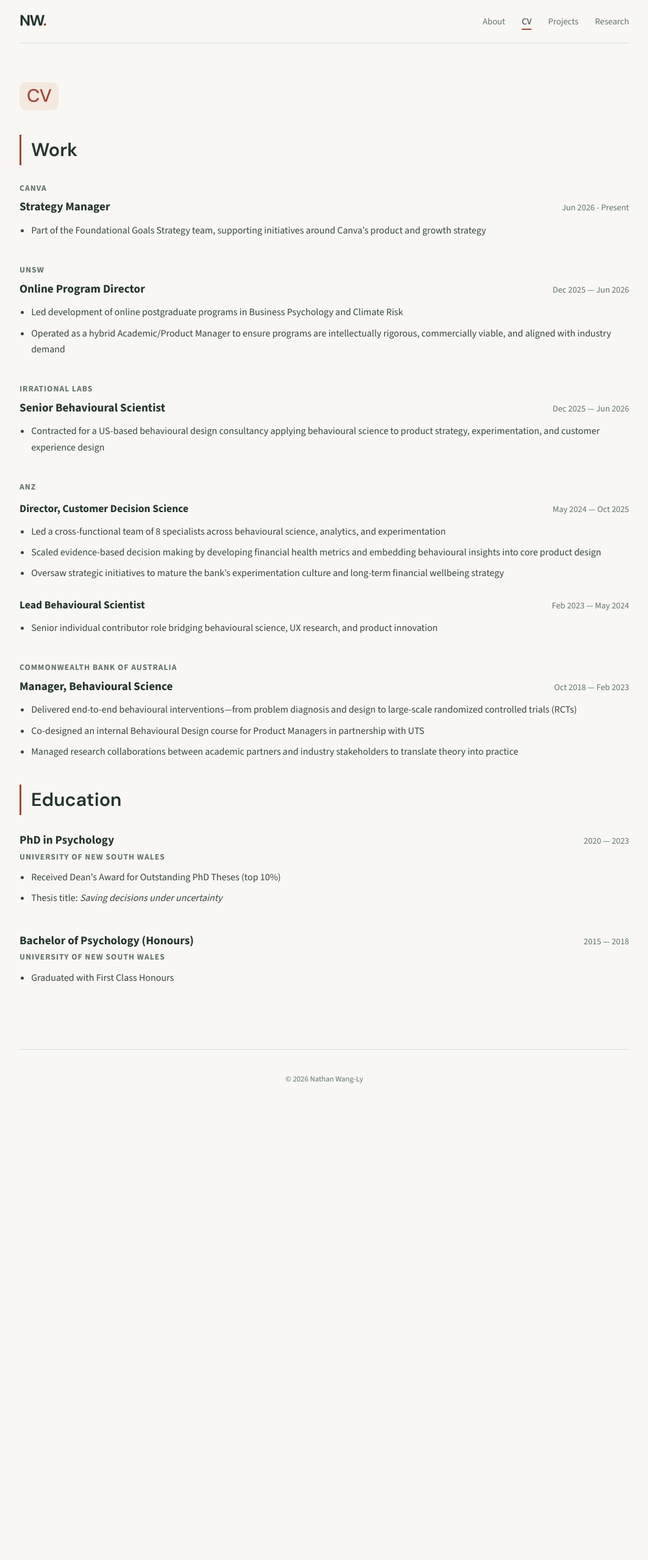
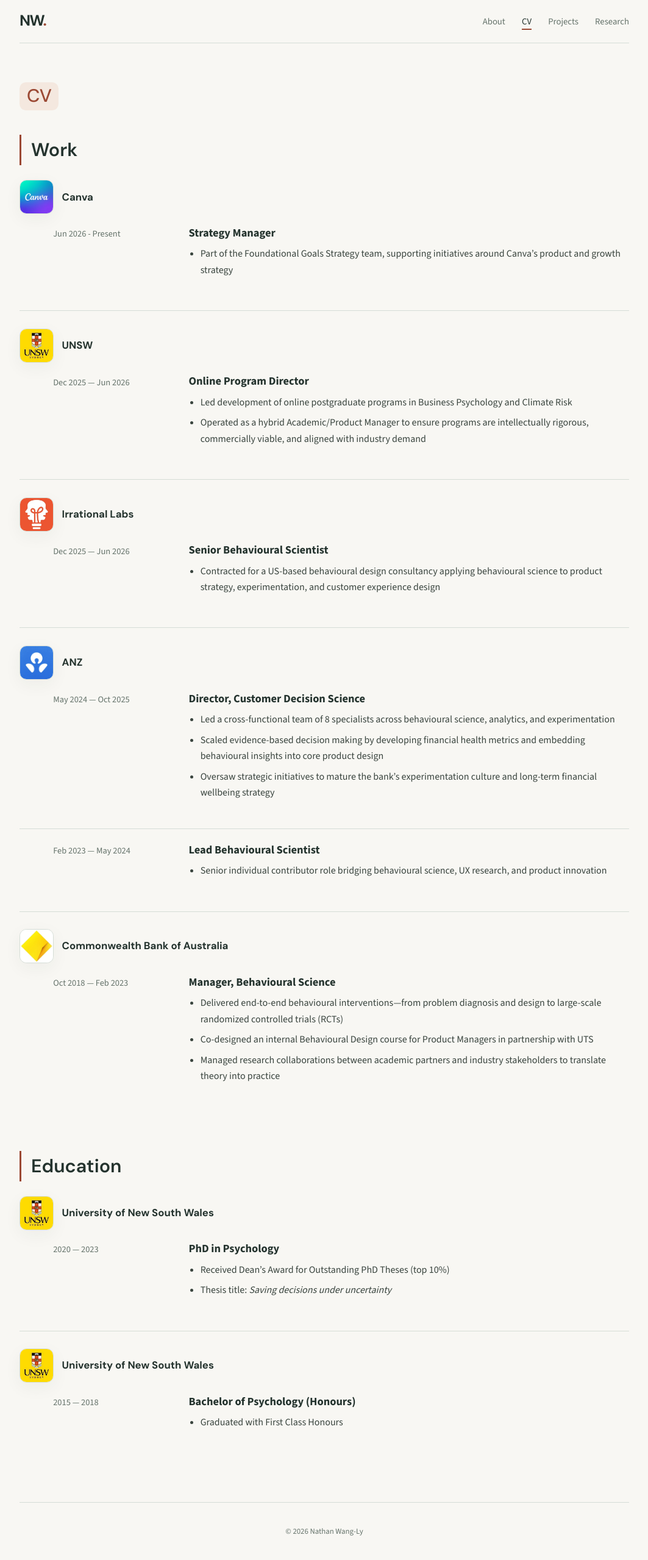
Before and after one commit to nathanwangly/nathanwangly.github.io, a Jekyll site: the page built from cv.md, in a window 1280 px wide. Shown: the whole page at 61% size, without its empty margins (108-1171 px from the left). Built offline with Jekyll 4.4.1, drawn with Linux system fonts in a browser that asks for light colours; before the commit the page ends 1817 px from its top, so only the background shows below that.

Commit message:
update CV style

```diff
--- a/assets/css/cv.css
+++ b/assets/css/cv.css
@@ -1,54 +1,129 @@
-.cv-item {
-  margin-bottom: 2.5rem;
-  width: 100%;
+.cv-section + .cv-section {
+  margin-top: 3.5rem;
 }
 
-/* The Organisation (Top Level) */
-.cv-org {
-  display: block;
-  font-size: 0.85rem;           /* Smaller than the title */
-  font-weight: 700;
-  text-transform: uppercase;    /* Distinguishes from sentence-case titles */
-  letter-spacing: 1px;          /* Adds a professional "brand" feel */
-  color: var(--color-muted);
-  margin-bottom: 4px;
+.cv-section > h2 {
+  margin-bottom: 1.5rem;
 }
 
-/* The Role Title & Years (Second Level) */
-.cv-header {
+.cv-item {
+  padding: 0 0 1.8rem;
+  margin: 0 0 1.8rem;
+  border-bottom: 1px solid var(--color-line);
+}
+
+.cv-item:last-child {
+  border-bottom: 0;
+  margin-bottom: 0;
+}
+
+.cv-organisation {
   display: flex;
-  justify-content: space-between;
-  align-items: baseline;
-  width: 100%;
+  align-items: center;
+  gap: 0.85rem;
+  margin-bottom: 1.15rem;
+}
+
+.cv-org-logo {
+  flex: 0 0 3.5rem;
+  width: 3.5rem;
+  height: 3.5rem;
+  padding: 0;
+  border: 1px solid var(--color-line);
+  border-radius: 0.7rem;
+  background: var(--color-surface);
+  object-fit: contain;
+  box-shadow: var(--shadow-card);
+}
+
+.cv-org {
+  color: var(--color-ink);
+  font-family: var(--font-display);
+  font-size: 1.05rem;
+  font-weight: 700;
+  line-height: 1.3;
+}
+
+.cv-entry {
+  display: grid;
+  grid-template-columns: minmax(9.5rem, 0.28fr) minmax(0, 1fr);
+  gap: 1.25rem;
+  padding-left: 3.45rem;
+}
+
+.cv-entry + .cv-entry {
+  margin-top: 1.35rem;
+  padding-top: 1.35rem;
+  border-top: 1px solid var(--color-line);
+}
+
+.cv-years {
+  padding-top: 0.15rem;
+  color: var(--color-muted);
+  font-size: 0.9rem;
+  font-variant-numeric: tabular-nums;
 }
 
 .cv-title {
-  font-weight: 800;             /* Extra bold for high contrast */
-  font-size: 1.2rem;
   color: var(--color-ink);
+  font-size: 1.15rem;
+  font-weight: 700;
+  line-height: 1.35;
 }
 
-.cv-years {
-  font-size: 0.9rem;
-  color: var(--color-muted);
-  white-space: nowrap;
+.cv-desc-list {
+  margin: 0.55rem 0 0;
+  padding-left: 1.2rem;
+  list-style: disc;
 }
 
-/* The Role Description */
-.cv-desc-list {
-  margin-top: 10px;
-  padding-left: 1.2rem;
-  list-style-type: disc;
+.cv-desc-list li {
+  margin-bottom: 0.45rem;
+}
+
+.cv-desc-list li:last-child {
+  margin-bottom: 0;
 }
 
 @media (max-width: 640px) {
-  .cv-header {
-    flex-direction: column; /* Stacks title and date vertically */
-    align-items: flex-start; /* Aligns them to the left */
-    gap: 4px; /* Creates that buffer/space between them */
+  .cv-section + .cv-section {
+    margin-top: 2.75rem;
+  }
+
+  .cv-entry {
+    grid-template-columns: 1fr;
+    gap: 0.2rem;
+    padding-left: 0;
+  }
+
+  .cv-entry + .cv-entry {
+    padding-top: 1.1rem;
   }
 
   .cv-years {
-    white-space: normal; /* Allows date to wrap if it's very long */
+    grid-row: 2;
+    font-size: 0.85rem;
+  }
+
+  .cv-entry-content {
+    display: contents;
+  }
+
+  .cv-title {
+    grid-row: 1;
+  }
+
+  .cv-desc-list {
+    grid-row: 3;
+  }
+
+  .cv-organisation {
+    gap: 0.7rem;
+  }
+
+  .cv-org-logo {
+    flex-basis: 3.25rem;
+    width: 3.25rem;
+    height: 3.25rem;
   }
 }
--- a/cv.md
+++ b/cv.md
@@ -6,60 +6,71 @@
 
 <link rel="stylesheet" href="{{ '/assets/css/cv.css' | relative_url }}">
 
-## Work
+<section class="cv-section" aria-labelledby="cv-work-heading">
+  <h2 id="cv-work-heading">Work</h2>
+  {% assign work_list = site.data.experience.work %}
+  {% assign sorted_work = work_list | sort: "display_order" %}
 
-{% assign work_list = site.data.experience.work %}
-{% assign sorted_work = work_list | sort: "display_order" %}
+  {% for item in sorted_work %}
+  <article class="cv-item">
+    <div class="cv-organisation">
+      <img class="cv-org-logo" src="{{ item.logo | relative_url }}" alt="{{ item.company }} logo">
+      <div class="cv-org">{{ item.company }}</div>
+    </div>
 
-{% for item in sorted_work %}
-<div class="cv-item">
-  <div class="cv-org">{{ item.company }}</div>
+    {% if item.roles %}
+      {% for role in item.roles %}
+      <div class="cv-entry">
+        <div class="cv-years">{{ role.years }}</div>
+        <div class="cv-entry-content">
+          <div class="cv-title">{{ role.title }}</div>
+          <ul class="cv-desc-list">
+            {% for line in role.description %}
+              <li>{{ line | markdownify | remove: '<p>' | remove: '</p>' }}</li>
+            {% endfor %}
+          </ul>
+        </div>
+      </div>
+      {% endfor %}
+    {% else %}
+      <div class="cv-entry">
+        <div class="cv-years">{{ item.years }}</div>
+        <div class="cv-entry-content">
+          <div class="cv-title">{{ item.title }}</div>
+          <ul class="cv-desc-list">
+            {% for line in item.description %}
+              <li>{{ line | markdownify | remove: '<p>' | remove: '</p>' }}</li>
+            {% endfor %}
+          </ul>
+        </div>
+      </div>
+    {% endif %}
+  </article>
+  {% endfor %}
+</section>
 
-  {% if item.roles %}
-    {% for role in item.roles %}
-    <div class="role-entry" style="margin-bottom: 15px; margin-top: 10px;">
-      <div class="cv-header">
-        <span class="cv-title" style="font-size: 1.1rem;">{{ role.title }}</span>
-        <span class="cv-years">{{ role.years }}</span>
+<section class="cv-section" aria-labelledby="cv-education-heading">
+  <h2 id="cv-education-heading">Education</h2>
+  {% assign education_list = site.data.experience.education %}
+  {% assign sorted_education = education_list | sort: "display_order" %}
+
+  {% for item in sorted_education %}
+  <article class="cv-item cv-education-item">
+    <div class="cv-organisation">
+      <img class="cv-org-logo" src="{{ item.logo | relative_url }}" alt="{{ item.company }} logo">
+      <div class="cv-org">{{ item.company }}</div>
+    </div>
+    <div class="cv-entry">
+      <div class="cv-years">{{ item.years }}</div>
+      <div class="cv-entry-content">
+        <div class="cv-title">{{ item.title }}</div>
+        <ul class="cv-desc-list">
+          {% for line in item.description %}
+            <li>{{ line | markdownify | remove: '<p>' | remove: '</p>' }}</li>
+          {% endfor %}
+        </ul>
       </div>
-      <ul class="cv-desc-list">
-        {% for line in role.description %}
-          <li>{{ line | markdownify | remove: '<p>' | remove: '</p>' }}</li>
-        {% endfor %}
-      </ul>
     </div>
-    {% endfor %}
-
-  {% else %}
-    <div class="cv-header">
-      <span class="cv-title">{{ item.title }}</span>
-      <span class="cv-years">{{ item.years }}</span>
-    </div>
-    <ul class="cv-desc-list">
-      {% for line in item.description %}
-        <li>{{ line | markdownify | remove: '<p>' | remove: '</p>' }}</li>
-      {% endfor %}
-    </ul>
-  {% endif %}
-</div>
-{% endfor %}
-
-## Education
-
-{% assign education_list = site.data.experience.education %}
-{% assign sorted_education = education_list | sort: "display_order" %}
-
-{% for item in sorted_education %}
-<div class="cv-item">
-  <div class="cv-header">
-    <span class="cv-title">{{ item.title }}</span>
-    <span class="cv-years">{{ item.years }}</span>
-  </div>
-  <div class="cv-org">{{ item.company }}</div>
-  <ul class="cv-desc-list">
-    {% for line in item.description %}
-      <li>{{ line }}</li>
-    {% endfor %}
-  </ul>
-</div>
-{% endfor %}
+  </article>
+  {% endfor %}
+</section>
```
Also changed, not shown: _data/experience.yml (+7 -0 lines), assets/images/logo-anz.webp (added), assets/images/logo-canva.webp (added), assets/images/logo-commbank.webp (added), assets/images/logo-irrational-labs.webp (added), assets/images/logo-unsw.webp (added).
